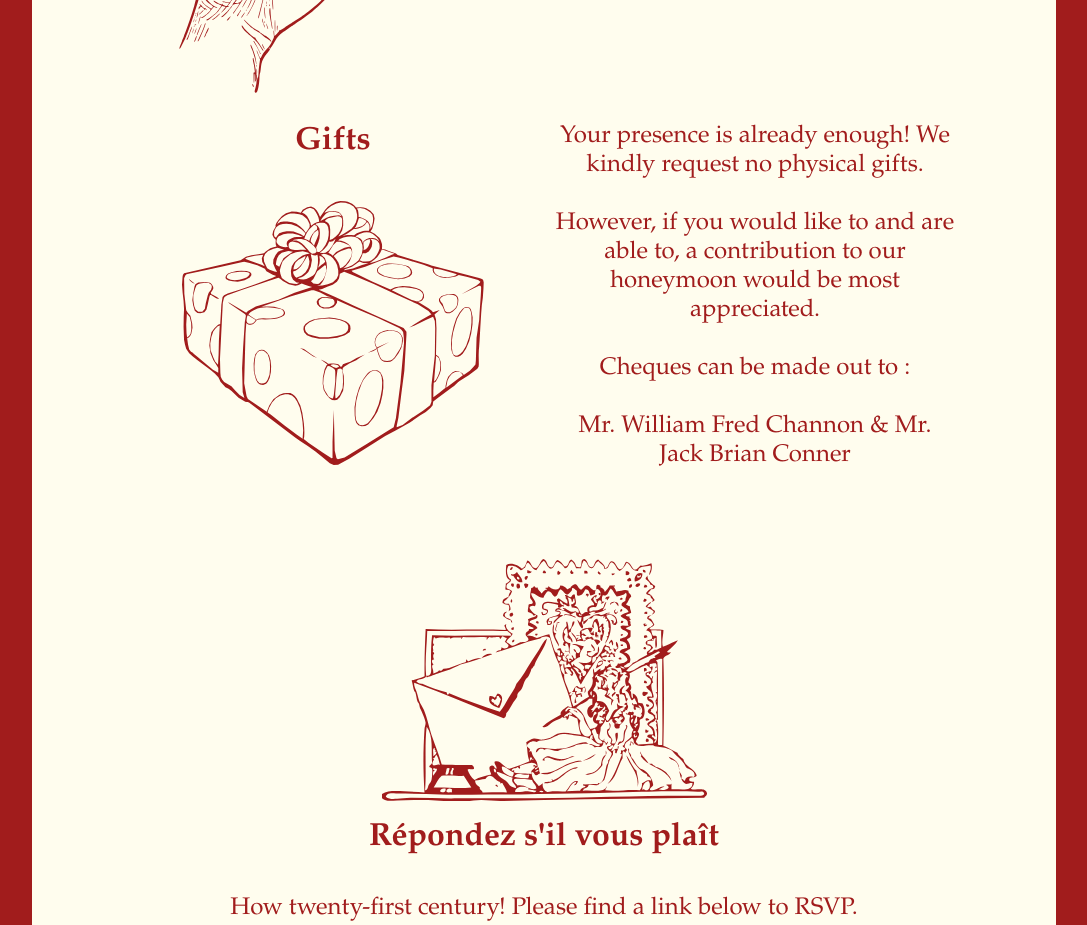
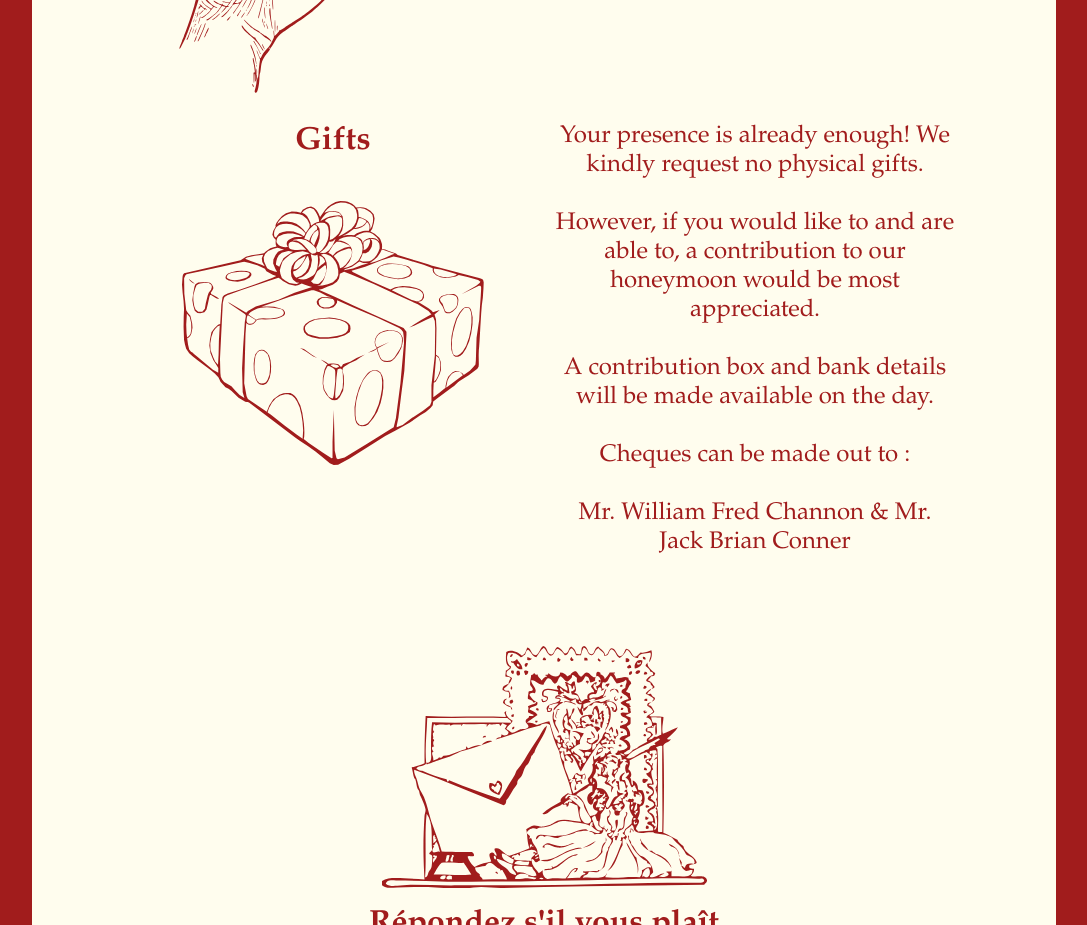
Before and after one commit to jackcnner/jackandwill, a plain HTML site: page index.html in a window 1280 px wide. Shown: the part 3200-4125 px from the top of the page, without its empty margins (96-1183 px from the left). Drawn offline with Linux system fonts and the light colour scheme; a web font is replaced by a local one.

Commit message:
Update index.html

```diff
--- a/index.html
+++ b/index.html
@@ -90,7 +90,7 @@
 <div class="textstyle9"></div>
 </div></div><div id="container_4e6f07ae"><div id="container_4e6f07ae_padding" ><div class="textstyle9"><div id="container_48ef720e"><div id="container_48ef720e_padding" ><div class="textstyle1"><span class="textstyle7">Gifts</span><span class="textstyle12"><br/><br/><br/></span><img src="rc_images/htc_heritage_library_celebrationelement_2.svg" width="385" height="337" id="img_9da77dd" alt="" title="" /></div>
 <div class="textstyle9"></div>
-<div style="clear:both"></div></div></div><div id="container_3a408b00"><div id="container_3a408b00_padding" ><div class="textstyle1">  <span class="textstyle11">Your presence is already enough! We kindly request no physical gifts.<br/><br/>However, if you would like to and are able to, a contribution to our honeymoon would be most appreciated.<br/><br/>Cheques can be made out to :<br/><br/>Mr. William Fred Channon &amp; Mr. Jack Brian Conner</span>
+<div style="clear:both"></div></div></div><div id="container_3a408b00"><div id="container_3a408b00_padding" ><div class="textstyle1">  <span class="textstyle11">Your presence is already enough! We kindly request no physical gifts.<br/><br/>However, if you would like to and are able to, a contribution to our honeymoon would be most appreciated.<br/><br/>A contribution box and bank details will be made available on the day.</br></br>Cheques can be made out to :<br/><br/>Mr. William Fred Channon &amp; Mr. Jack Brian Conner</span>
 </div>
 <div class="textstyle9"></div>
 </div></div></div>
```
